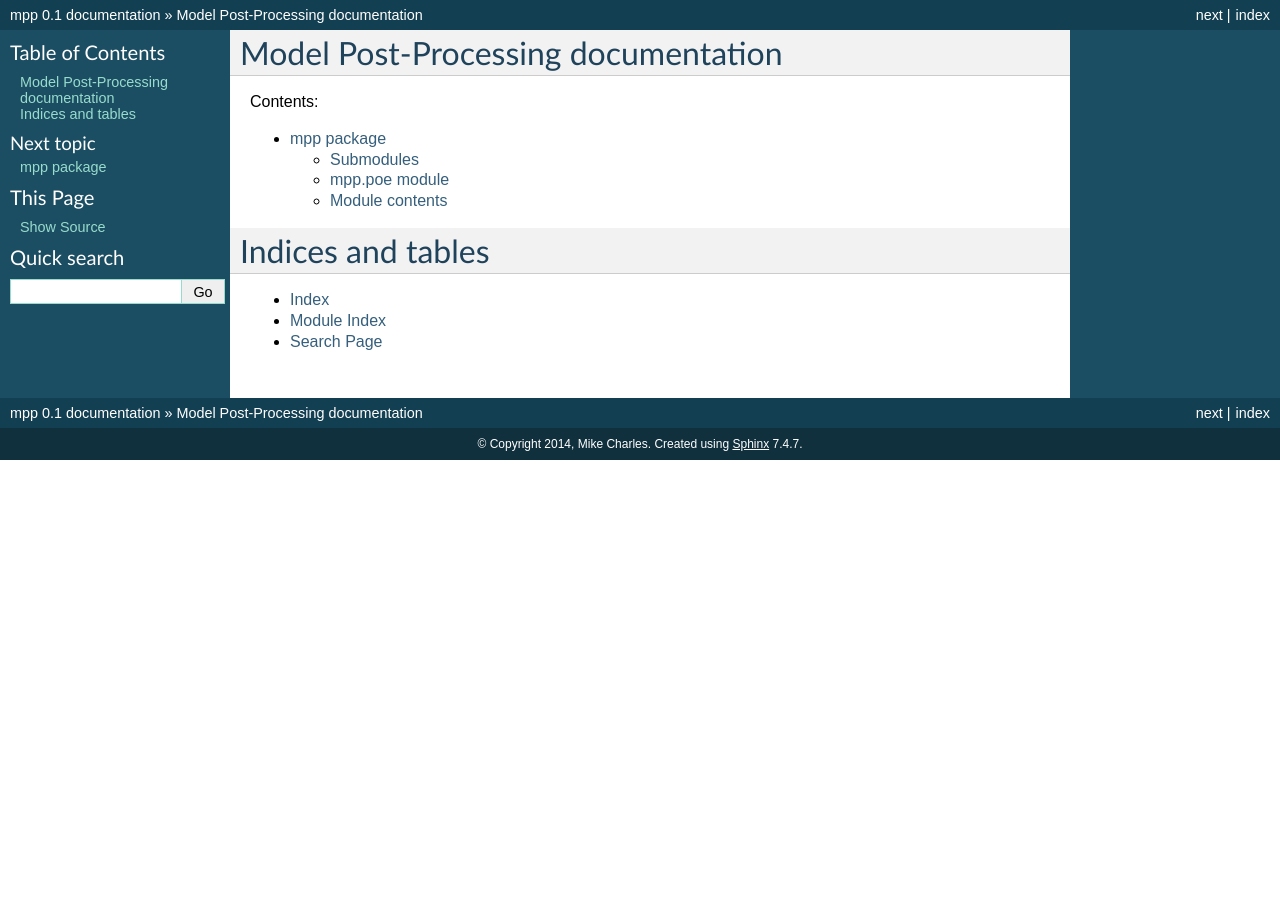
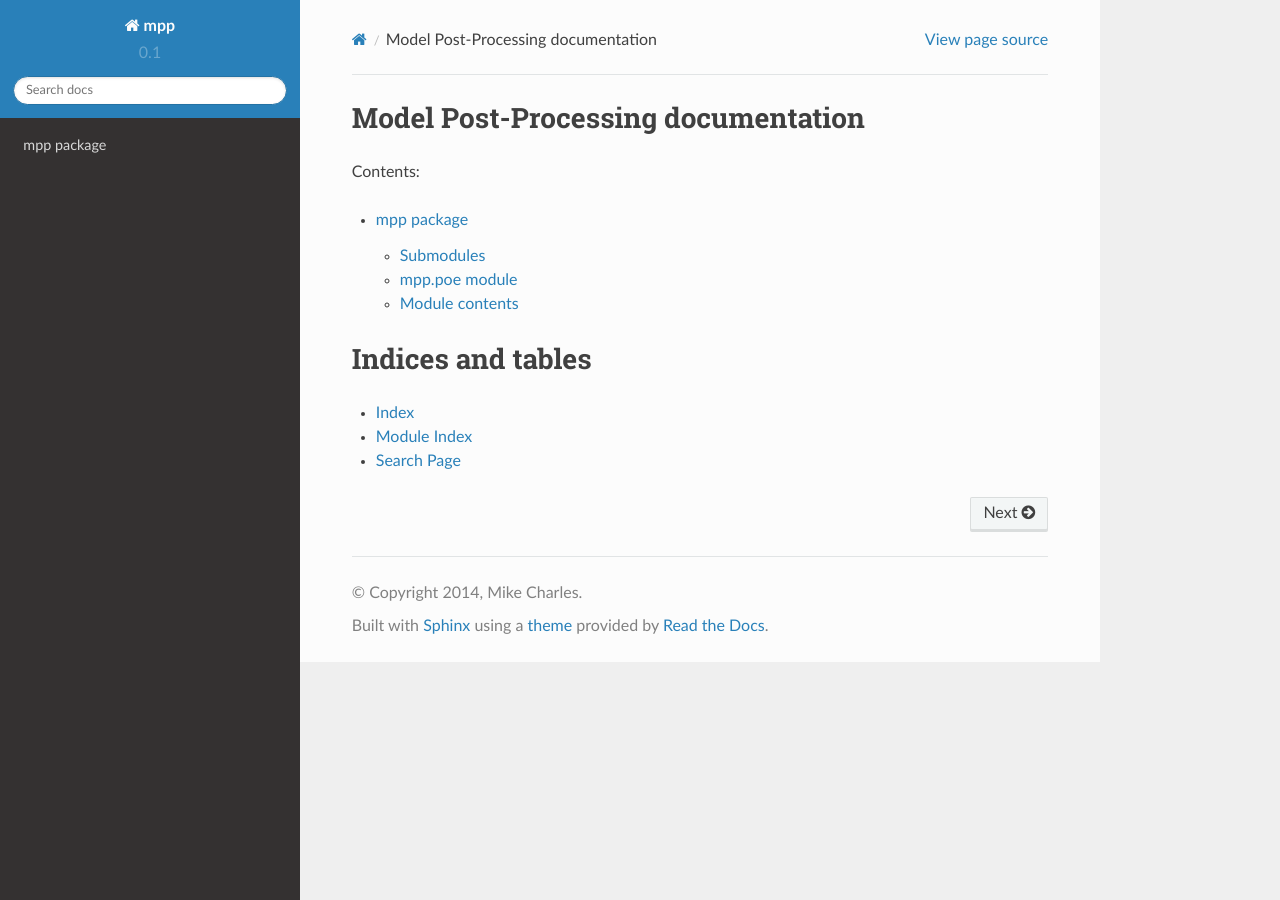
Before and after one commit to mikecharles/data-utils, a Sphinx documentation site: the page built from docs/index.rst, in a window 1280 px wide. Built offline with Sphinx 7.4.7 and the Read the Docs theme 2.0.0, drawn with Linux system fonts in a browser that asks for light colours; some of the changed lines change nothing that is shown.

Commit message:
- Added the `copybutton.js` file to enable toggling of the '>>>'s in the API examples - Changed the API theme to the Read-The-Docs theme

```diff
--- /dev/null
+++ b/docs/_static/copybutton.js
@@ -0,0 +1,55 @@
+$(document).ready(function() {
+    /* Add a [>>>] button on the top-right corner of code samples to hide
+     * the >>> and ... prompts and the output and thus make the code
+     * copyable. */
+    var div = $('.highlight-python .highlight,' +
+                '.highlight-python3 .highlight')
+    var pre = div.find('pre');
+
+    // get the styles from the current theme
+    pre.parent().parent().css('position', 'relative');
+    var hide_text = 'Hide the prompts and output';
+    var show_text = 'Show the prompts and output';
+    var border_width = pre.css('border-top-width');
+    var border_style = pre.css('border-top-style');
+    var border_color = pre.css('border-top-color');
+    var button_styles = {
+        'cursor':'pointer', 'position': 'absolute', 'top': '0', 'right': '0',
+        'border-color': border_color, 'border-style': border_style,
+        'border-width': border_width, 'color': border_color, 'text-size': '75%',
+        'font-family': 'monospace', 'padding-left': '0.2em', 'padding-right': '0.2em'
+    }
+
+    // create and add the button to all the code blocks that contain >>>
+    div.each(function(index) {
+        var jthis = $(this);
+        if (jthis.find('.gp').length > 0) {
+            var button = $('<span class="copybutton">&gt;&gt;&gt;</span>');
+            button.css(button_styles)
+            button.attr('title', hide_text);
+            jthis.prepend(button);
+        }
+        // tracebacks (.gt) contain bare text elements that need to be
+        // wrapped in a span to work with .nextUntil() (see later)
+        jthis.find('pre:has(.gt)').contents().filter(function() {
+            return ((this.nodeType == 3) && (this.data.trim().length > 0));
+        }).wrap('<span>');
+    });
+
+    // define the behavior of the button when it's clicked
+    $('.copybutton').toggle(
+        function() {
+            var button = $(this);
+            button.parent().find('.go, .gp, .gt').hide();
+            button.next('pre').find('.gt').nextUntil('.gp, .go').css('visibility', 'hidden');
+            button.css('text-decoration', 'line-through');
+            button.attr('title', show_text);
+        },
+        function() {
+            var button = $(this);
+            button.parent().find('.go, .gp, .gt').show();
+            button.next('pre').find('.gt').nextUntil('.gp, .go').css('visibility', 'visible');
+            button.css('text-decoration', 'none');
+            button.attr('title', hide_text);
+        });
+});
--- a/docs/conf.py
+++ b/docs/conf.py
@@ -15,6 +15,10 @@
 
 import sys
 import os
+import sphinx_rtd_theme
+
+# Necessary for using the Sphinx ReadTheDocs theme
+html_theme_path = [sphinx_rtd_theme.get_html_theme_path()]
 
 # If extensions (or modules to document with autodoc) are in another directory,
 # add these directories to sys.path here. If the directory is relative to the
@@ -103,7 +107,7 @@ pygments_style = 'sphinx'
 
 # The theme to use for HTML and HTML Help pages.  See the documentation for
 # a list of builtin themes.
-html_theme = 'default'
+html_theme = 'sphinx_rtd_theme'
 
 # Theme options are theme-specific and customize the look and feel of a theme
 # further.  For a list of options available for each theme, see the
@@ -331,3 +335,7 @@ epub_exclude_files = ['search.html']
 
 # If false, no index is generated.
 #epub_use_index = True
+
+# Import the copybutton.js file to enable toggling of the '>>>'s
+def setup(app):
+    app.add_javascript('copybutton.js')
```
